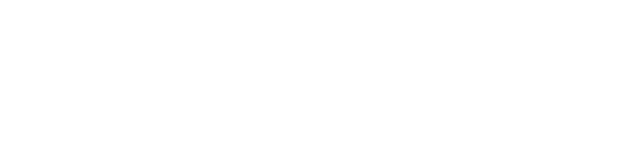
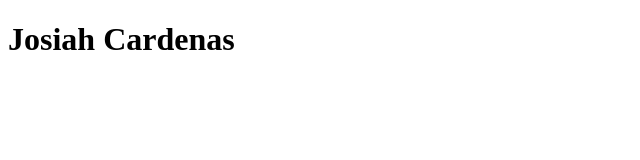
Before and after one commit to CodeupClassroom/practice-git, a plain HTML site: page index.html in a window 1280 px wide. Shown: the whole page, without its empty margins (0-640 px from the left). Drawn offline with Linux system fonts and the light colour scheme.

Commit message:
add h1 tag

```diff
--- a/index.html
+++ b/index.html
@@ -4,6 +4,7 @@
     <title>Git practice for clone, branch, commit, and push</title>
 </head>
 <body>
+<h1>Josiah Cardenas</h1>
 
 <!-- Step 1: Create a new branch called firstname-lastname where the first and last name are your first and last name. If you need spaces, use a dash character. -->
 
```
